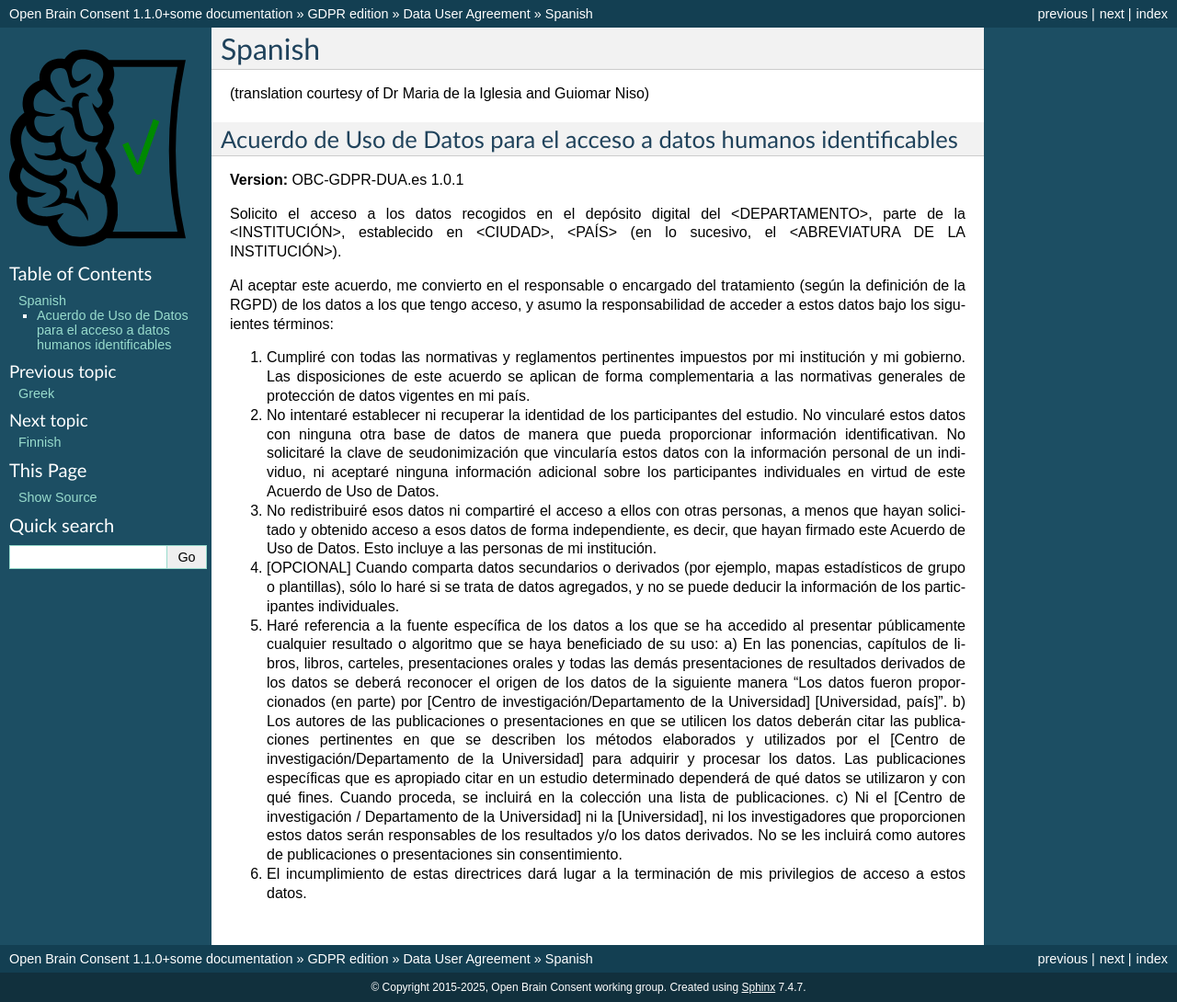
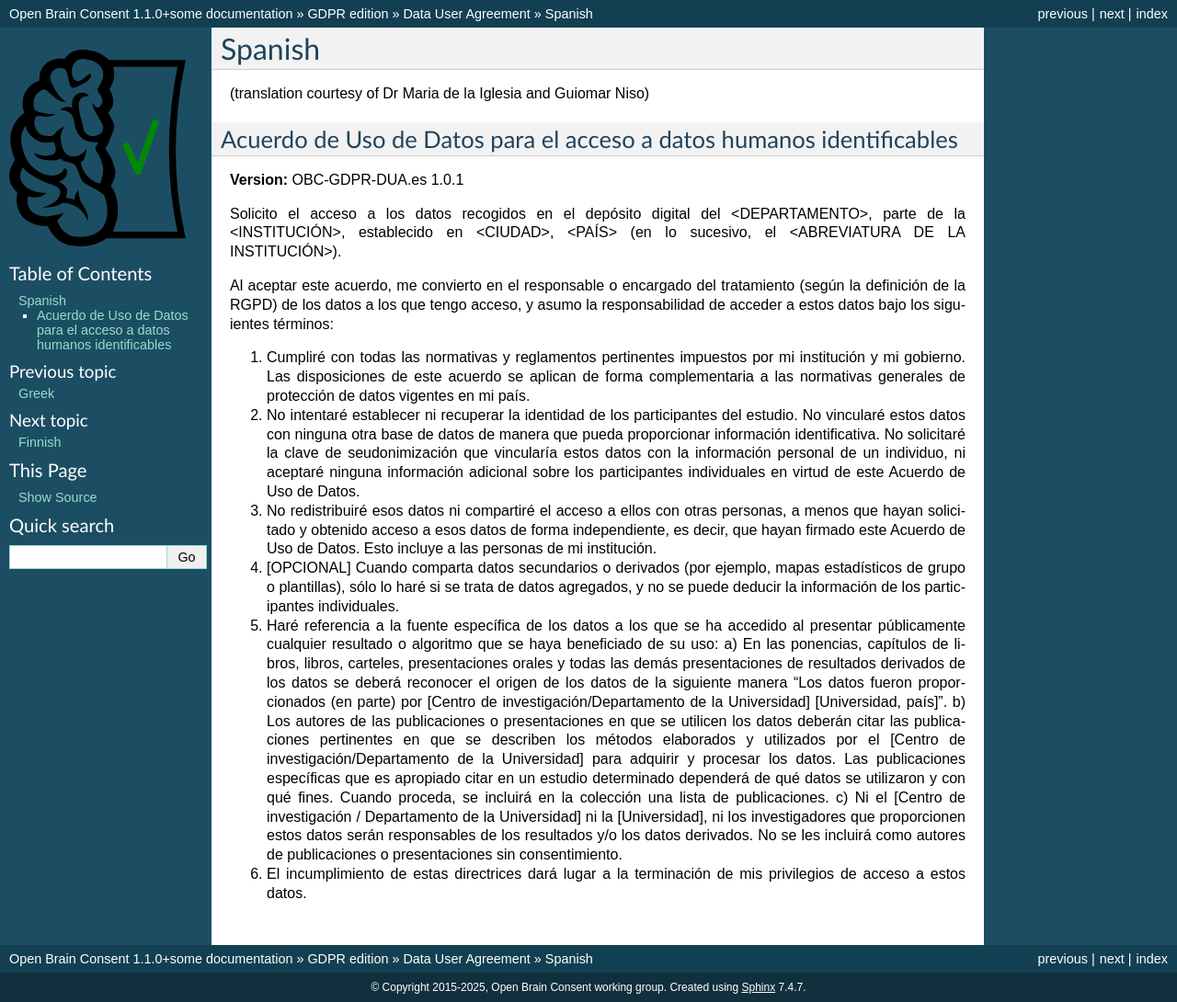
Before and after one commit to con/open-brain-consent, a Sphinx documentation site: the page built from docs/source/gdpr/i18n/data_user_agreement.es.rst, in a window 1280 px wide. Shown: the whole page at 92% size. Built offline with Sphinx 7.4.7, drawn with Linux system fonts in a browser that asks for light colours.

Commit message:
Update data_user_agreement.es.rst

```diff
--- a/docs/source/gdpr/i18n/data_user_agreement.es.rst
+++ b/docs/source/gdpr/i18n/data_user_agreement.es.rst
@@ -14,7 +14,7 @@ Solicito el acceso a los datos recogidos en el depósito digital del <DEPARTAMEN
 Al aceptar este acuerdo, me convierto en el responsable o encargado del tratamiento (según la definición de la RGPD) de los datos a los que tengo acceso, y asumo la responsabilidad de acceder a estos datos bajo los siguientes términos:
 
 1. Cumpliré con todas las normativas y reglamentos pertinentes impuestos por mi institución y mi gobierno. Las disposiciones de este acuerdo se aplican de forma complementaria a las normativas generales de protección de datos vigentes en mi país.
-2. No intentaré establecer ni recuperar la identidad de los participantes del estudio. No vincularé estos datos con ninguna otra base de datos de manera que pueda proporcionar información identificativan. No solicitaré la clave de seudonimización que vincularía estos datos con la información personal de un individuo, ni aceptaré ninguna información adicional sobre los participantes individuales en virtud de este Acuerdo de Uso de Datos.
+2. No intentaré establecer ni recuperar la identidad de los participantes del estudio. No vincularé estos datos con ninguna otra base de datos de manera que pueda proporcionar información identificativa. No solicitaré la clave de seudonimización que vincularía estos datos con la información personal de un individuo, ni aceptaré ninguna información adicional sobre los participantes individuales en virtud de este Acuerdo de Uso de Datos.
 3. No redistribuiré esos datos ni compartiré el acceso a ellos con otras personas, a menos que hayan solicitado y obtenido acceso a esos datos de forma independiente, es decir, que hayan firmado este Acuerdo de Uso de Datos. Esto incluye a las personas de mi institución.
 4. [OPCIONAL] Cuando comparta datos secundarios o derivados (por ejemplo, mapas estadísticos de grupo o plantillas), sólo lo haré si se trata de datos agregados, y no se puede deducir la información de los participantes individuales.
 5. Haré referencia a la fuente específica de los datos a los que se ha accedido al presentar públicamente cualquier resultado o algoritmo que se haya beneficiado de su uso: a) En las ponencias, capítulos de libros, libros, carteles, presentaciones orales y todas las demás presentaciones de resultados derivados de los datos se deberá reconocer el origen de los datos de la siguiente manera "Los datos fueron proporcionados (en parte) por [Centro de investigación/Departamento de la Universidad] [Universidad, país]". 	b) Los autores de las publicaciones o presentaciones en que se utilicen los datos deberán citar las publicaciones pertinentes en que se describen los métodos elaborados y utilizados por el [Centro de investigación/Departamento de la Universidad] para adquirir y procesar los datos. Las publicaciones específicas que es apropiado citar en un estudio determinado dependerá de qué datos se utilizaron y con qué fines. Cuando proceda, se incluirá en la colección una lista de publicaciones. c) Ni el [Centro de investigación / Departamento de la Universidad] ni la [Universidad], ni los investigadores que proporcionen estos datos serán responsables de los resultados y/o los datos derivados. No se les incluirá como autores de publicaciones o presentaciones sin consentimiento.
```
